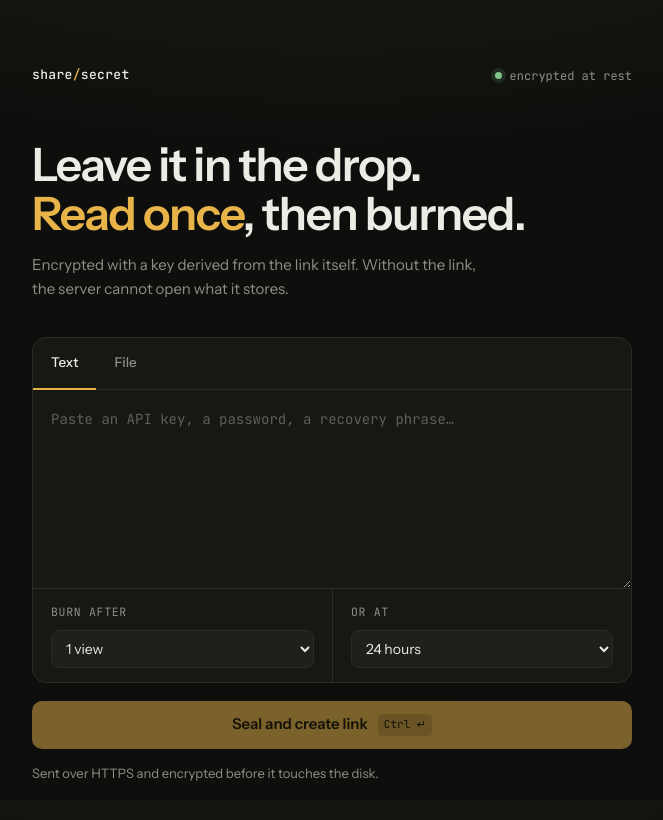
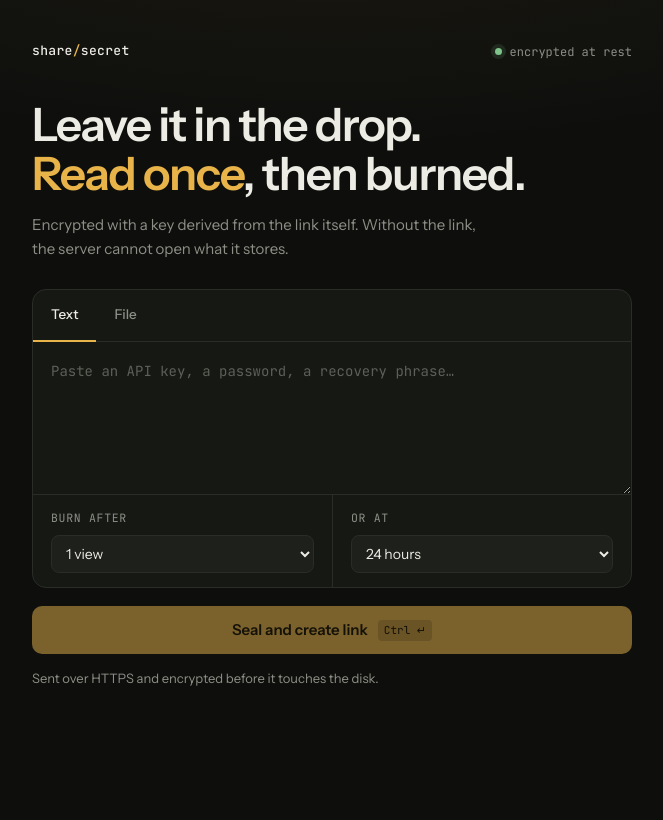
Before and after one commit to Schengatto/share-content-via-url, a Next.js app: page / in a window 1280 px wide. Shown: the top 820 px of the page, without its empty margins (308-971 px from the left). Built offline with nearby package versions, Linux system fonts and the light colour scheme.

Commit message:
style(ui): landing più bassa, senza scroll su schermo Full HD (SHS-1)

```diff
--- a/app/brand-header.tsx
+++ b/app/brand-header.tsx
@@ -12,7 +12,7 @@ export function BrandHeader({
   tone?: keyof typeof STATUS_DOT;
 }) {
   return (
-    <header className="mb-10 flex sm:mb-14 items-baseline justify-between">
+    <header className="mb-8 flex sm:mb-10 items-baseline justify-between">
       <a href="/" className="font-mono text-[13px] font-medium tracking-wide text-ink">
         share<span className="text-amber">/</span>secret
       </a>
--- a/app/file-dropzone.tsx
+++ b/app/file-dropzone.tsx
@@ -86,7 +86,7 @@ export function FileDropzone({
             setDragOver(false);
             accept(e.dataTransfer.files?.[0]);
           }}
-          className={`flex cursor-pointer flex-col items-center justify-center gap-2 rounded-[10px] border-[1.5px] border-dashed px-5 py-8 text-center sm:px-6 sm:py-11 transition-colors ${
+          className={`flex cursor-pointer flex-col items-center justify-center gap-2 rounded-[10px] border-[1.5px] border-dashed px-5 py-7 text-center sm:px-6 sm:py-8 transition-colors ${
             dragOver
               ? "border-amber bg-amber/5"
               : "border-edge-strong hover:border-dim"
--- a/app/page.tsx
+++ b/app/page.tsx
@@ -24,9 +24,9 @@ type CreatedLink = {
   kind: Kind;
 };
 
-const PAGE = "mx-auto w-full max-w-[640px] px-5 py-10 sm:py-16";
+const PAGE = "mx-auto w-full max-w-[640px] px-5 py-8 sm:py-10";
 const HEADLINE = "mb-3.5 text-[clamp(30px,4.6vw,46px)] font-semibold leading-[1.06] tracking-[-0.03em]";
-const LEAD = "mb-7 max-w-[46ch] text-dim sm:mb-9";
+const LEAD = "mb-6 max-w-[46ch] text-dim sm:mb-7";
 const OPTION_LABEL = "mb-2 block font-mono text-[11.5px] uppercase tracking-[0.06em] text-dim";
 const SELECT = "w-full rounded-lg border border-edge bg-raise px-2.5 py-2 text-sm text-ink";
 
@@ -122,10 +122,10 @@ export default function CreatePage() {
             <textarea
               value={text}
               onChange={(e) => setText(e.target.value)}
-              rows={7}
+              rows={5}
               aria-label="Secret text"
               placeholder="Paste an API key, a password, a recovery phrase…"
-              className="block min-h-[190px] w-full resize-y bg-transparent p-[18px] font-mono text-sm leading-[1.65] text-ink outline-none placeholder:text-faint"
+              className="block min-h-[150px] w-full resize-y bg-transparent p-[18px] font-mono text-sm leading-[1.65] text-ink outline-none placeholder:text-faint"
             />
           ) : (
             <FileDropzone file={file} onChange={setFile} />
```
